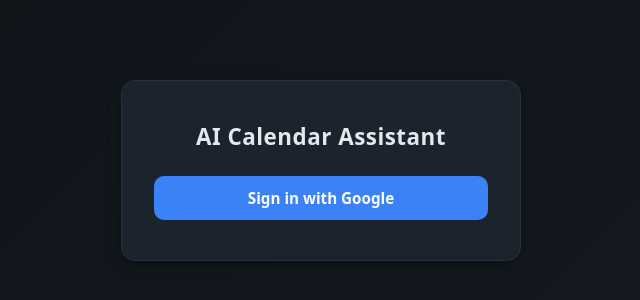
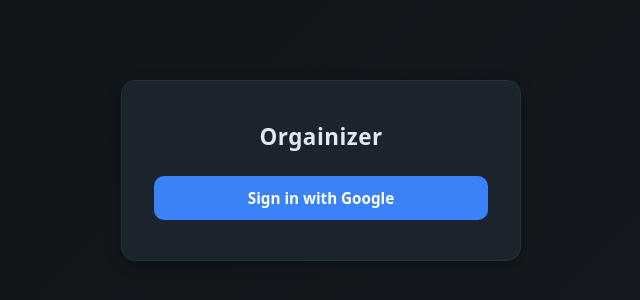
Before and after one commit to gpauer/Orgainizer, a React (Create React App) app: page / in a window 1280 px wide. Shown: the top 300 px of the page, without its empty margins (319-959 px from the left). Built offline with nearby package versions, Linux system fonts and the light colour scheme; no server answers.

Commit message:
UI Updates

```diff
--- a/src/App.tsx
+++ b/src/App.tsx
@@ -61,7 +61,7 @@
             isAuthenticated ? (
               <div className="app-container">
                 <header>
-                  <h1>AI Calendar Assistant</h1>
+                  <h1>Orgainizer</h1>
                   <button onClick={handleLogout}>Logout</button>
                 </header>
                 <div className="main-content">
--- a/src/components/ChatAssistant.tsx
+++ b/src/components/ChatAssistant.tsx
@@ -643,17 +643,17 @@
           title={recordingAuto ? 'Stop & transcribe (auto send)' : 'Hold a voice note (auto send after silence)'}
           onClick={() => recordingAuto ? stopRecording() : startRecording('auto')}
           style={{ marginLeft: '0.5rem' }}
-        >{recordingAuto ? '⏺️ Stop' : '🎙️ Send'}</button>
+        >{recordingAuto ? '⏺️' : '🎙️'}</button>
         {/* Append-only dictation mic */}
-        <button
+        {/* <button
           type="button"
           className="tts-btn"
           disabled={isLoading || transcribing || recordingAuto}
           title={recordingAppend ? 'Stop & transcribe (append to input)' : 'Dictate and append to text box'}
           onClick={() => recordingAppend ? stopRecording() : startRecording('append')}
           style={{ marginLeft: '0.25rem' }}
-        >{recordingAppend ? '⏺️ Add' : '🗣️ Dictate'}</button>
-        {transcribing && <span style={{ fontSize: '0.7rem', marginLeft: '0.3rem' }}>Transcribing...</span>}
+        >{recordingAppend ? '⏺️ Add' : '🗣️ Dictate'}</button> */}
+        {/* {transcribing && <span style={{ fontSize: '0.7rem', marginLeft: '0.3rem' }}>Transcribing...</span>} */}
   {/* Auto browser speech toggle removed */}
         <button
           type="button"
@@ -662,9 +662,9 @@
           style={{ marginLeft: '0.5rem' }}
           title={muted ? 'Unmute voice playback' : 'Mute voice playback'}
         >{muted ? '🔇' : '🔊'}</button>
-        <select value={selectedVoice} onChange={e => setSelectedVoice(e.target.value)} disabled={isLoading} style={{ marginLeft: '0.5rem' }} title="Gemini TTS voice">
+        {/* <select value={selectedVoice} onChange={e => setSelectedVoice(e.target.value)} disabled={isLoading} style={{ marginLeft: '0.5rem' }} title="Gemini TTS voice">
           {GEMINI_VOICES.map(v => <option key={v} value={v}>{v}</option>)}
-        </select>
+        </select> */}
         <button type="submit" disabled={isLoading || !query.trim()}>
           Send
         </button>
--- a/src/components/Login.tsx
+++ b/src/components/Login.tsx
@@ -43,7 +43,7 @@
 
   return (
     <div className="login-container">
-      <h1>AI Calendar Assistant</h1>
+      <h1>Orgainizer</h1>
       <button onClick={handleGoogleLogin}>Sign in with Google</button>
     </div>
   );
```
Also changed, not shown: 7 other files (tests, documents, lock files or other folders).
